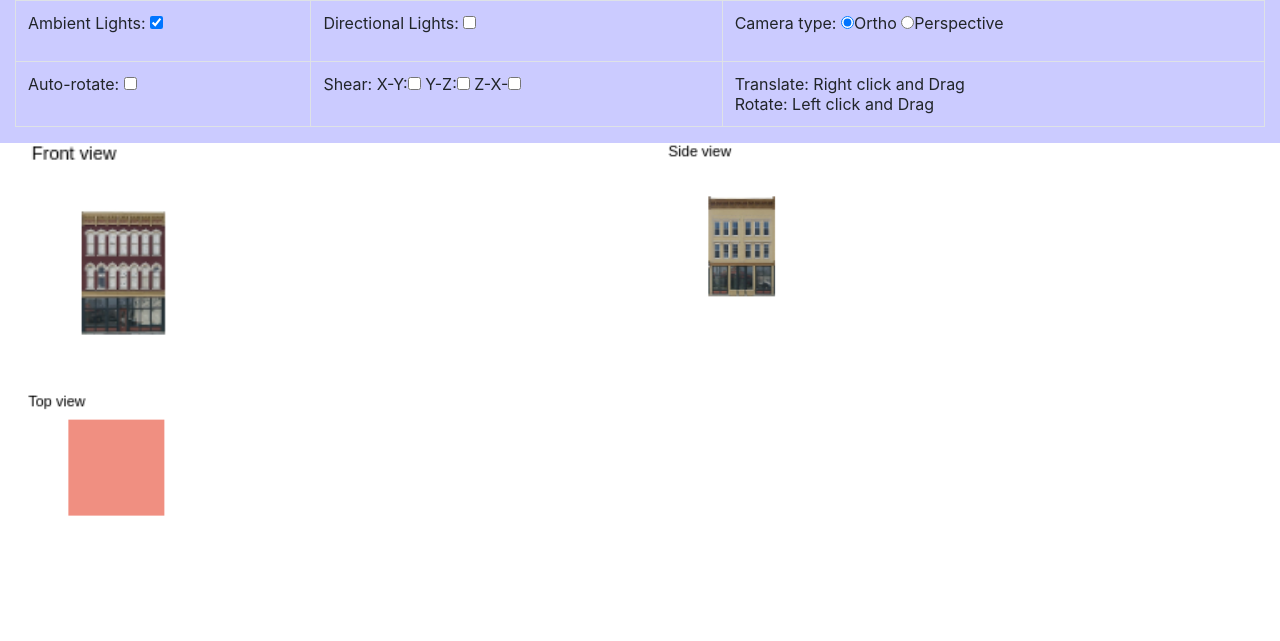
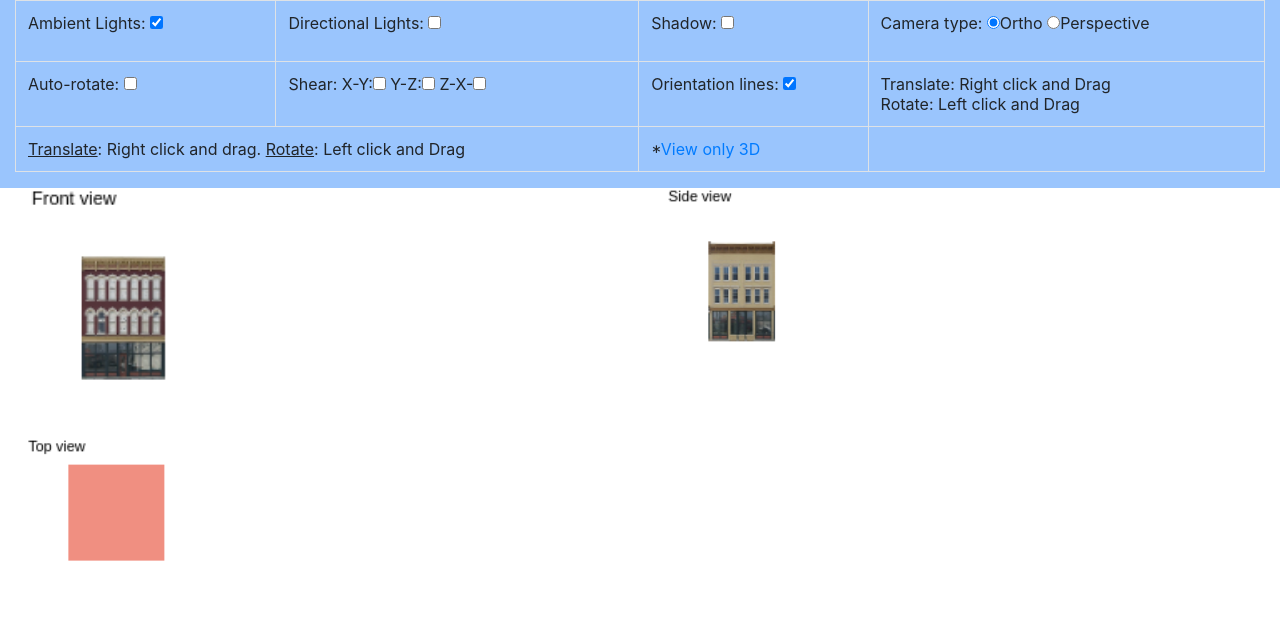
Before and after one commit to z00bean/427546s2018, a plain HTML site: page finalProject/index.html in a window 1280 px wide. Drawn offline with nearby package versions, Linux system fonts and the light colour scheme.

Commit message:
Update index.html

```diff
--- a/finalProject/index.html
+++ b/finalProject/index.html
@@ -14,17 +14,18 @@
 	<body >
 		<div class="container-fluid">
 			<div class="row">
-				<div class="col" style="background-color:#cbcbff">
+				<div class="col" style="background-color:#9ac5fd">
 						<table class="table table-bordered">
 							<tr>
 								<td>Ambient Lights: <input type="checkbox" id="chkAmbLight" onchange="setAmbLight()" checked></td>
 								<td>Directional Lights: <input type="checkbox" id="chkDirLight" onchange="setDirLight()"></td>
+								<td>Shadow: <input type="checkbox" id="chkShadow" onchange="setShadow()"></td>
 								<td>
-								<form>
-										Camera type:
-										<input type="radio" name="colors" id="ortho" checked onchange="setCameraType()">Ortho
-										<input type="radio" name="colors" id="perspective" onchange="setCameraType()">Perspective
-								</form>
+									<form>
+											Camera type:
+											<input type="radio" name="colors" id="ortho" checked onchange="setCameraType()">Ortho
+											<input type="radio" name="colors" id="perspective" onchange="setCameraType()">Perspective
+									</form>
 								</td>
 							</tr>
 							<tr>
@@ -34,12 +35,17 @@
 									Y-Z:<input type="checkbox" id="chkShearYZ" onchange="setShearStatusYZ()">
 									Z-X-<input type="checkbox" id="chkShearZX" onchange="setShearStatusZX()">
 								</td>
+								<td>Orientation lines: <input type="checkbox" id="chkHelper" onchange="setHelper()" checked></td>
 								<td>Translate: Right click and Drag<br/>Rotate: Left click and Drag</td>
+							</tr>
+							<tr>
+								<td colspan="2"><u>Translate</u>: Right click and drag. <u>Rotate</u>: Left click and Drag</td>
+								<td>*<a href ="index2.html">View only 3D</a></td>
 							</tr>
 						</table>
 				</div>
 		</div>
-		<div class="row ">
+		<div class="row">
 			<div class = "col" id = "1">
 				<canvas style="height:250px" id ="canvas1"/>
 				<br/><br/><br/>
```
